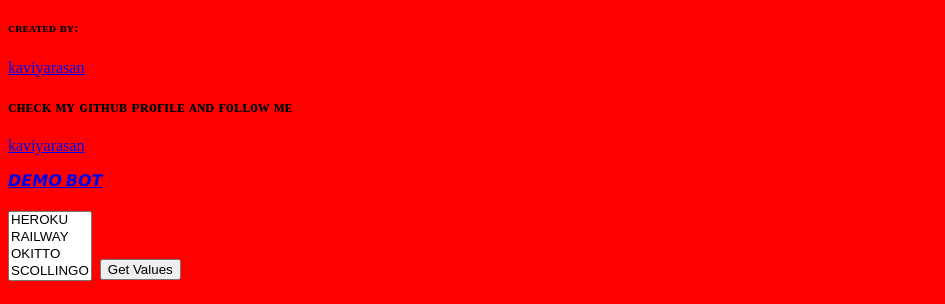
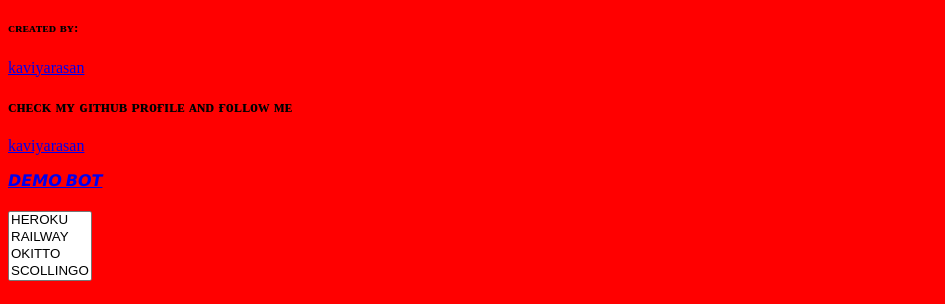
Before and after one commit to INFOLITE-IN/YouTube-Music, a plain HTML site: page index.html in a window 1280 px wide. Shown: the part 1542-1846 px from the top of the page, without its empty margins (0-945 px from the left). Drawn offline with Linux system fonts and the light colour scheme.

Commit message:
Update index.html

```diff
--- a/index.html
+++ b/index.html
@@ -65,12 +65,8 @@ to get pyrogram string session
       <option value="SCOLLINGO"> SCOLLINGO </option>
       <option value="GOOGLE"> GOOGLE </option>
    </select>
-   <button onclick="getValues();"> Get Values </button>
    <script type="text/javascript">
-      function getValues() {
-         var options = document.getElementById('sample').options;
-         var options_count = document.getElementById('sample').options.length;
-         var value = [];
+
 
          for(var i = 0; i < options_count; i++) {
             if(options[i].selected) {
```
